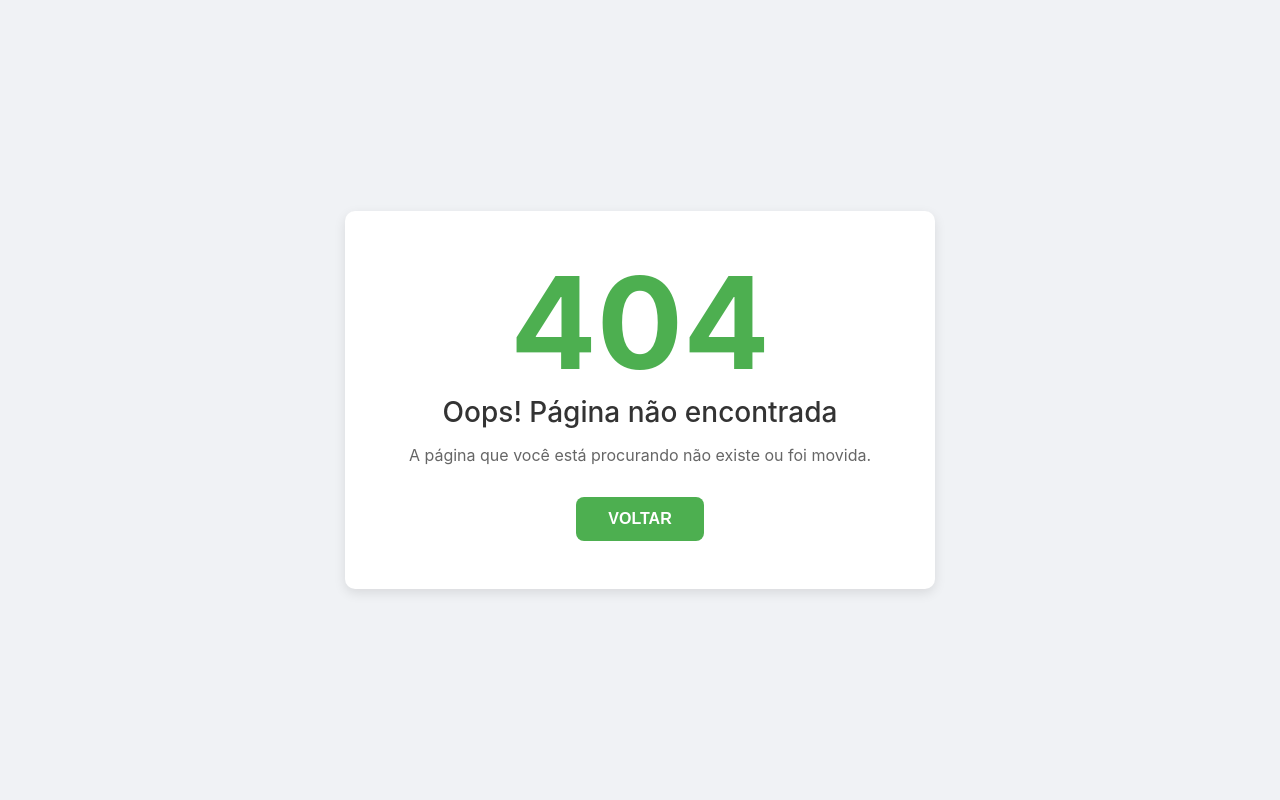
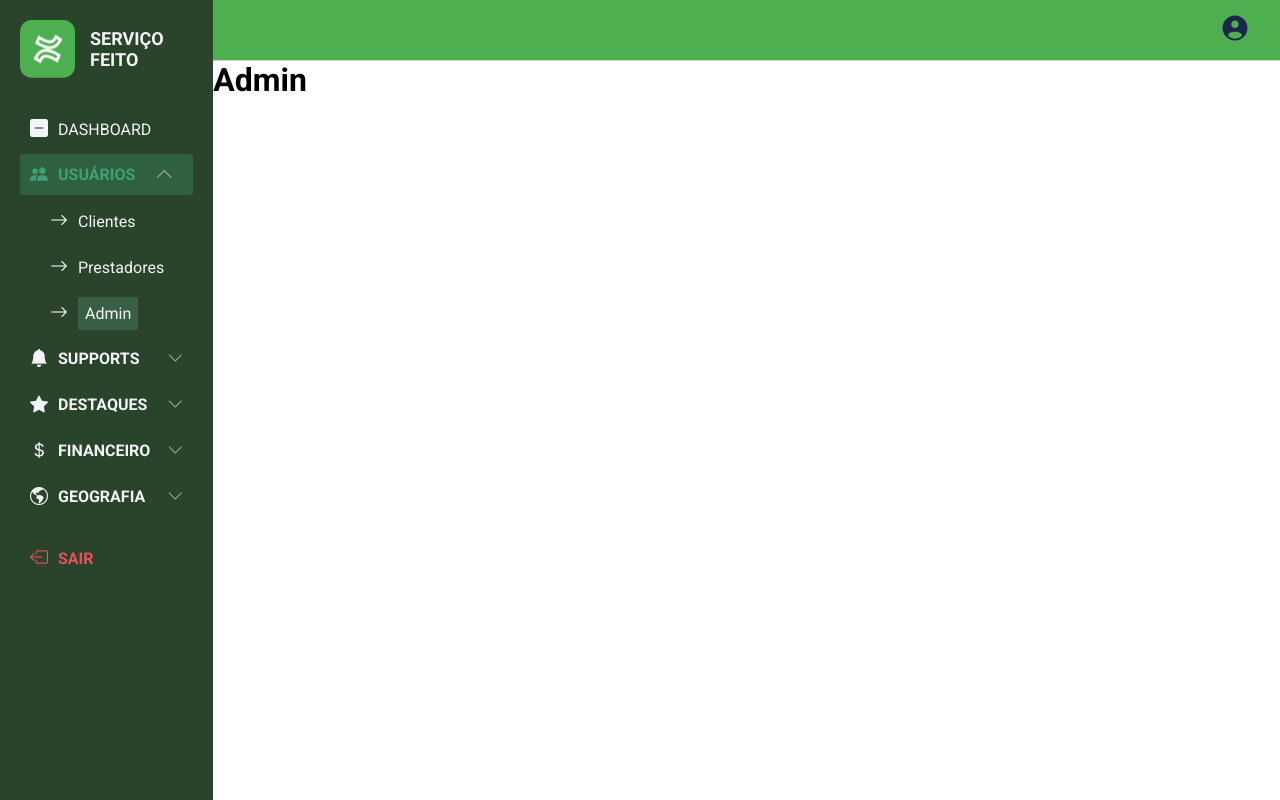
Before and after one commit to ServicoFeito/Web, a React (Vite) app: page /users/admin in a window 1280 px wide. Before the commit this address had no page. Built offline with nearby package versions, Linux system fonts and the light colour scheme.

Commit message:
Implementando lógica de menus ativos do Sidebar

```diff
--- a/src/components/sidebar/Sidebar.css
+++ b/src/components/sidebar/Sidebar.css
@@ -7,7 +7,7 @@
     transition: all 0.5s;
 }
 
-.sidebar__title {
+.sidebar_title {
     display: flex;
     justify-content: space-between;
     align-items: center;
@@ -15,28 +15,28 @@
     margin-bottom: 30px;
 }
 
-.sidebar__img {
+.sidebar_img {
     display: flex;
     align-items: center;
 }
 
-.sidebar__title > div > img {
+.sidebar_title > div > img {
     width: 55px;
     object-fit: contain;
 }
 
-.sidebar__title > div > h1 {
+.sidebar_title > div > h1 {
     font-size: 18px;
     display: inline;
     margin-left: 15px;
 }
 
-.sidebar__title > i {
+.sidebar_title > i {
     font-size: 18px;
     display: none;
 }
 
-.sidebar__menu > h2 {
+.sidebar_menu > h2 {
     color: #3ea175;
     font-size: 16px;
     margin-top: 15px;
@@ -45,7 +45,7 @@
     font-weight: 700;
 }
 
-.sidebar__menu__item {
+.sidebar_menu_item {
     display: flex;
     justify-content: space-between;
     align-items: center;
@@ -57,27 +57,27 @@
     transition: background 0.2s ease-in-out;
 }
 
-.sidebar__menu__item:hover {
+.sidebar_menu_item:hover {
     background: rgba(62, 161, 117, 0.2);
 }
 
-.sidebar__menu__item__title {
+.sidebar_menu_item_title {
     display: flex;
     align-items: center;
     font-weight: 700;
 }
 
-.sidebar__menu__item__title i {
+.sidebar_menu_item_title i {
     margin-right: 10px;
     font-size: 18px;
 }
 
-.sidebar__menu__item > i {
+.sidebar_menu_item > i {
     font-size: 16px;
     color: #a5aaad;
 }
 
-.sidebar__submenu {
+.sidebar_submenu {
     padding-left: 20px;
     margin-top: 5px;
 }
@@ -86,7 +86,7 @@
     text-decoration: none !important;
 }
 
-.sidebar__link {
+.sidebar_link {
     color: #f3f4f6;
     padding: 10px;
     border-radius: 3px;
@@ -102,37 +102,37 @@
     color: #3ea175 !important;
 }
 
-.sidebar__link > a {
+.sidebar_link > a {
     text-decoration: none;
     color: #a5aaad;
     font-weight: 700;
 }
 
-.sidebar__link a:focus {
+.sidebar_link_focus {
     padding: 7px;
-    background: rgba(62, 161, 117, 0.3);
+    background: #396045;
     border-radius: 3px;
 }
 
-.sidebar__link > i {
+.sidebar_link > i {
     margin-right: 10px;
     font-size: 18px;
 }
 
-.sidebar__logout {
+.sidebar_logout {
     margin-top: 20px;
     padding: 10px;
     color: #e65061;
 }
 
-.sidebar__logout > a {
+.sidebar_logout > a {
     text-decoration: none;
     color: #e65061;
     font-weight: 700;
     text-transform: uppercase;
 }
 
-.sidebar__logout > i {
+.sidebar_logout > i {
     margin-right: 10px;
     font-size: 18px;
 }
@@ -150,7 +150,7 @@
         height: 100%;
     }
 
-    .sidebar__title > i {
+    .sidebar_title > i {
         display: inline;
     }
 }
--- a/src/components/sidebar/Sidebar.tsx
+++ b/src/components/sidebar/Sidebar.tsx
@@ -1,29 +1,36 @@
-import { useState } from 'react';
+import { useState, useEffect } from 'react';
 import './Sidebar.css';
 import {Link, useLocation } from "react-router-dom";
 import logo from '../../assets/logo.svg';
 
 const Sidebar = ({ sidebarOpen, closeSidebar }) => {
-    // 1. Um único estado para controlar todos os menus.
     const [OpenMenus, setOpenMenus] = useState({});
-
-    // 2. Obtenha o pathname atual
     const { pathname } = useLocation();
 
-    // 2. Uma única função para alternar qualquer menu pelo seu nome (ID).
+    // NOVO: Este 'effect' sincroniza o menu com a URL atual
+    useEffect(() => {
+        if (pathname.startsWith('/users')) {
+            // Se a URL for de usuários, garante que o menu esteja aberto
+            setOpenMenus(prevState => ({ ...prevState, users: true }));
+        }
+        if (pathname.startsWith('/supports')) {
+            // Exemplo para outros menus...
+            setOpenMenus(prevState => ({ ...prevState, supports: true }));
+        }
+        // Adicione outras condições 'if' para os demais menus que possuem submenus
+    }, [pathname]); // O array [pathname] faz com que este código rode sempre que a URL mudar
+
     const toggleMenu = (nomeDoMenu) => {
         setOpenMenus(prevState => ({
-            // Copia o estado anterior dos outros menus
             ...prevState,
-            // Inverte o estado do menu clicado (se não existir, será 'true')
             [nomeDoMenu]: !prevState[nomeDoMenu]
         }));
     };
 
     return (
         <div className={sidebarOpen ? "sidebar-responsive" : ""} id="sidebar">
-            <div className="sidebar__title">
-                <div className="sidebar__img">
+            <div className="sidebar_title">
+                <div className="sidebar_img">
                     <img src={logo} alt="logo" />
                     <h1>SERVIÇO FEITO</h1>
                 </div>
@@ -35,9 +42,9 @@ const Sidebar = ({ sidebarOpen, closeSidebar }) => {
                 ></i>
             </div>
 
-            <div className="sidebar__menu">
+            <div className="sidebar_menu">
                 <Link to="/home" className="decoration_none">
-                    <div className={`sidebar__link ${pathname === '/' ? 'active_menu_link' : ''}`}>
+                    <div className={`sidebar_link ${pathname === '/home' ? 'active_menu_link' : ''}`}>
                         <i className="bi bi-dash-square-fill"></i>
                         <span>DASHBOARD</span>
                     </div>
@@ -47,28 +54,41 @@ const Sidebar = ({ sidebarOpen, closeSidebar }) => {
                     SESSÃO MENU - USUÁRIOS
                 */}
 
-                <div className="sidebar__menu__item" onClick={() => toggleMenu('users')}>
-                    <div className="sidebar__menu__item__title">
+                <Link to="/users" className="decoration_none">
+                    <div
+                        className={`sidebar_link sidebar_menu_item ${pathname.startsWith('/users') ? 'active_menu_link' : ''}`}
+                        onClick={() => toggleMenu('users')}
+                    >
+                        <div className="sidebar_menu_item_title">
                             <i className="bi bi-people-fill"></i>
                             <span>USUÁRIOS</span>
                         </div>
                         <i className={OpenMenus['users'] ? 'bi bi-chevron-up' : 'bi bi-chevron-down'}></i>
                     </div>
+                </Link>
 
                 {OpenMenus['users'] && (
-                    <div className="sidebar__submenu">
-                        <div className="sidebar__link">
+                    <div className="sidebar_submenu">
+                        <Link to="/users/customers" className="decoration_none">
+                            <div className="sidebar_link">
                                 <i className="bi bi-arrow-right"></i>
-                            <Link to="/users/customers">Clientes</Link>
+                               <span className={`${pathname === '/users/customers' ? 'sidebar_link_focus' : ''}`}>Clientes</span>
                             </div>
-                        <div className="sidebar__link">
+                        </Link>
+
+                        <Link to="/users/provider" className="decoration_none">
+                            <div className="sidebar_link">
                                 <i className="bi bi-arrow-right"></i>
-                            <a href="#">Prestadores</a>
+                               <span className={`${pathname === '/users/provider' ? 'sidebar_link_focus' : ''}`}>Prestadores</span>
                             </div>
-                        <div className="sidebar__link">
+                        </Link>
+
+                        <Link to="/users/admin" className="decoration_none">
+                            <div className="sidebar_link">
                                 <i className="bi bi-arrow-right"></i>
-                            <a href="#">Admin</a>
+                               <span className={`${pathname === '/users/admin' ? 'sidebar_link_focus' : ''}`}>Admin</span>
                             </div>
+                        </Link>
                     </div>
                 )}
 
@@ -76,8 +96,8 @@ const Sidebar = ({ sidebarOpen, closeSidebar }) => {
                     SESSÃO MENU - SUPPORTS
                 */}
 
-                <div className="sidebar__menu__item" onClick={() => toggleMenu('supports')}>
-                    <div className="sidebar__menu__item__title">
+                <div className="sidebar_menu_item" onClick={() => toggleMenu('supports')}>
+                    <div className="sidebar_menu_item_title">
                         <i className="bi bi-bell-fill"></i>
                         <span>SUPPORTS</span>
                     </div>
@@ -85,16 +105,16 @@ const Sidebar = ({ sidebarOpen, closeSidebar }) => {
                 </div>
 
                 {OpenMenus['supports'] && (
-                    <div className="sidebar__submenu">
-                         <div className="sidebar__link">
+                    <div className="sidebar_submenu">
+                         <div className="sidebar_link">
                             <i className="bi bi-arrow-right"></i>
                             <a href="#">Clientes</a>
                         </div>
-                        <div className="sidebar__link">
+                        <div className="sidebar_link">
                             <i className="bi bi-arrow-right"></i>
                             <a href="#">Prestadores</a>
                         </div>
-                        <div className="sidebar__link">
+                        <div className="sidebar_link">
                             <i className="bi bi-arrow-right"></i>
                             <a href="#">Geral</a>
                         </div>
@@ -105,8 +125,8 @@ const Sidebar = ({ sidebarOpen, closeSidebar }) => {
                     SESSÃO MENU - DESTAQUES
                 */}
 
-                <div className="sidebar__menu__item" onClick={() => toggleMenu('highlight')}>
-                    <div className="sidebar__menu__item__title">
+                <div className="sidebar_menu_item" onClick={() => toggleMenu('highlight')}>
+                    <div className="sidebar_menu_item_title">
                         <i className="bi bi-star-fill"></i>
                         <span>DESTAQUES</span>
                     </div>
@@ -114,16 +134,16 @@ const Sidebar = ({ sidebarOpen, closeSidebar }) => {
                 </div>
 
                 {OpenMenus['highlight'] && (
-                    <div className="sidebar__submenu">
-                        <div className="sidebar__link">
+                    <div className="sidebar_submenu">
+                        <div className="sidebar_link">
                             <i className="bi bi-arrow-right"></i>
                             <a href="#">Clientes</a>
                         </div>
-                        <div className="sidebar__link">
+                        <div className="sidebar_link">
                             <i className="bi bi-arrow-right"></i>
                             <a href="#">Prestadores</a>
                         </div>
-                        <div className="sidebar__link">
+                        <div className="sidebar_link">
                             <i className="bi bi-arrow-right"></i>
                             <a href="#">Geral</a>
                         </div>
@@ -134,8 +154,8 @@ const Sidebar = ({ sidebarOpen, closeSidebar }) => {
                     SESSÃO MENU - FINANCEIRO
                 */}
 
-                <div className="sidebar__menu__item" onClick={() => toggleMenu('financial')}>
-                    <div className="sidebar__menu__item__title">
+                <div className="sidebar_menu_item" onClick={() => toggleMenu('financial')}>
+                    <div className="sidebar_menu_item_title">
                         <i className="bi bi-currency-dollar"></i>
                         <span>FINANCEIRO</span>
                     </div>
@@ -143,16 +163,16 @@ const Sidebar = ({ sidebarOpen, closeSidebar }) => {
                 </div>
 
                 {OpenMenus['financial'] && (
-                    <div className="sidebar__submenu">
-                        <div className="sidebar__link">
+                    <div className="sidebar_submenu">
+                        <div className="sidebar_link">
                             <i className="bi bi-arrow-right"></i>
                             <a href="#">Clientes</a>
                         </div>
-                        <div className="sidebar__link">
+                        <div className="sidebar_link">
                             <i className="bi bi-arrow-right"></i>
                             <a href="#">Prestadores</a>
                         </div>
-                        <div className="sidebar__link">
+                        <div className="sidebar_link">
                             <i className="bi bi-arrow-right"></i>
                             <a href="#">Geral</a>
                         </div>
@@ -163,8 +183,8 @@ const Sidebar = ({ sidebarOpen, closeSidebar }) => {
                     SESSÃO MENU - GEOGGRAFIA
                 */}
 
-                <div className="sidebar__menu__item" onClick={() => toggleMenu('geography')}>
-                    <div className="sidebar__menu__item__title">
+                <div className="sidebar_menu_item" onClick={() => toggleMenu('geography')}>
+                    <div className="sidebar_menu_item_title">
                         <i className="bi bi-globe-americas"></i>
                         <span>GEOGRAFIA</span>
                     </div>
@@ -172,16 +192,16 @@ const Sidebar = ({ sidebarOpen, closeSidebar }) => {
                 </div>
 
                 {OpenMenus['geography'] && (
-                    <div className="sidebar__submenu">
-                        <div className="sidebar__link">
+                    <div className="sidebar_submenu">
+                        <div className="sidebar_link">
                             <i className="bi bi-arrow-right"></i>
                             <a href="#">Clientes</a>
                         </div>
-                        <div className="sidebar__link">
+                        <div className="sidebar_link">
                             <i className="bi bi-arrow-right"></i>
                             <a href="#">Prestadores</a>
                         </div>
-                        <div className="sidebar__link">
+                        <div className="sidebar_link">
                             <i className="bi bi-arrow-right"></i>
                             <a href="#">Geral</a>
                         </div>
@@ -189,7 +209,7 @@ const Sidebar = ({ sidebarOpen, closeSidebar }) => {
                 )}
 
 
-                <div className="sidebar__logout">
+                <div className="sidebar_logout">
                     <i className="bi bi-box-arrow-left"></i>
                     <a href="#">Sair</a>
                 </div>
--- /dev/null
+++ b/src/routes/users/Admin.tsx
@@ -0,0 +1,11 @@
+import React from 'react';
+
+const Admin = () => {
+  return (
+    <div>
+      <h1>Admin</h1>
+    </div>
+  )
+}
+
+export default Admin;
--- /dev/null
+++ b/src/routes/users/Provider.tsx
@@ -0,0 +1,11 @@
+import React from 'react';
+
+const Provider = () => {
+  return (
+    <div>
+      <h1>Prestador</h1>
+    </div>
+  )
+}
+
+export default Provider;
--- /dev/null
+++ b/src/routes/users/Users.tsx
@@ -0,0 +1,11 @@
+import React from 'react';
+
+const Users = () => {
+  return (
+    <div>
+      <h1>Users</h1>
+    </div>
+  )
+}
+
+export default Users;
```
Also changed, not shown: src/main.tsx (+18 -0 lines). Lines whose indentation alone changed are shown as unchanged.
